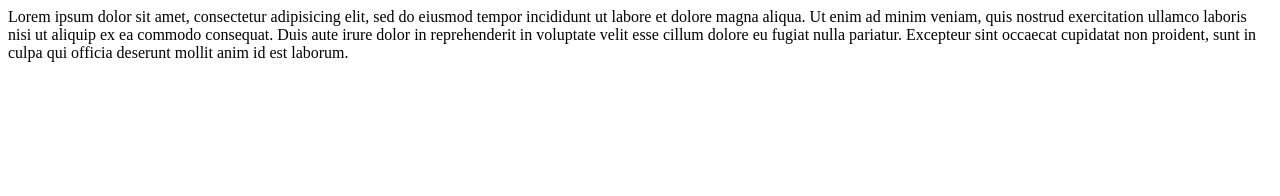
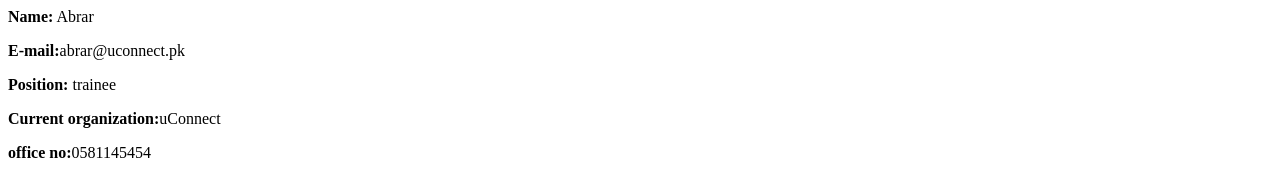
Before and after one commit to abrar000/abrar000.github.io, a plain HTML site: page index.html in a window 1280 px wide. Drawn offline with Linux system fonts and the light colour scheme.

Commit message:
adding details

```diff
--- a/index.html
+++ b/index.html
@@ -3,11 +3,12 @@
 	<title>Details</title>
 </head>
 <body>
-<p>Lorem ipsum dolor sit amet, consectetur adipisicing elit, sed do eiusmod
-tempor incididunt ut labore et dolore magna aliqua. Ut enim ad minim veniam,
-quis nostrud exercitation ullamco laboris nisi ut aliquip ex ea commodo
-consequat. Duis aute irure dolor in reprehenderit in voluptate velit esse
-cillum dolore eu fugiat nulla pariatur. Excepteur sint occaecat cupidatat non
-proident, sunt in culpa qui officia deserunt mollit anim id est laborum.</p>
+<section>
+    <p> <strong>Name:</strong>  Abrar</p>
+    <p><strong>E-mail:</strong>abrar@uconnect.pk</p>
+    <p><strong>Position:</strong> trainee</p>
+    <p><strong>Current organization:</strong>uConnect </p>
+    <p><strong>office no:</strong>0581145454</p>
+</section>
 </body>
 </html>
```
